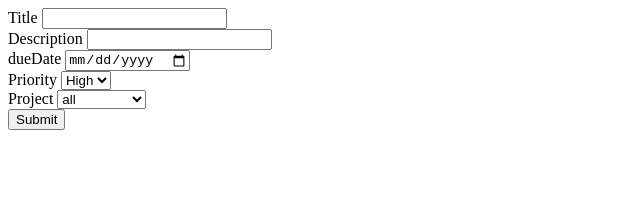
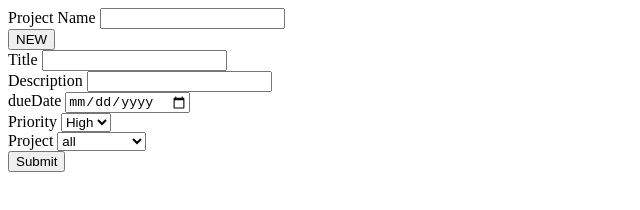
Before and after one commit to SevlaMare/todo-list, a website built with webpack: page src/index.html in a window 1280 px wide. Shown: the whole page, without its empty margins (0-640 px from the left). Built offline with nearby package versions, Linux system fonts and the light colour scheme.

Commit message:
form to create project

```diff
--- a/src/index.html
+++ b/src/index.html
@@ -6,7 +6,18 @@
   <title>Todo</title>
 </head>
 <body>
-  <form class="hide" id="form" >
+  <form class="hide" id="formNewProj">
+    <div class="field">
+      <label for="newProject">Project Name</label>
+      <input id="title" type="text" required>
+    </div>
+
+    <div class="field">
+      <button id="newProjBtn" type="submit" value="Submit">NEW</button>
+    </div>
+  </form>
+
+  <form class="hide" id="form">
     <div class="field">
       <label for="title">Title</label>
       <input id="title" type="text" required>
```
